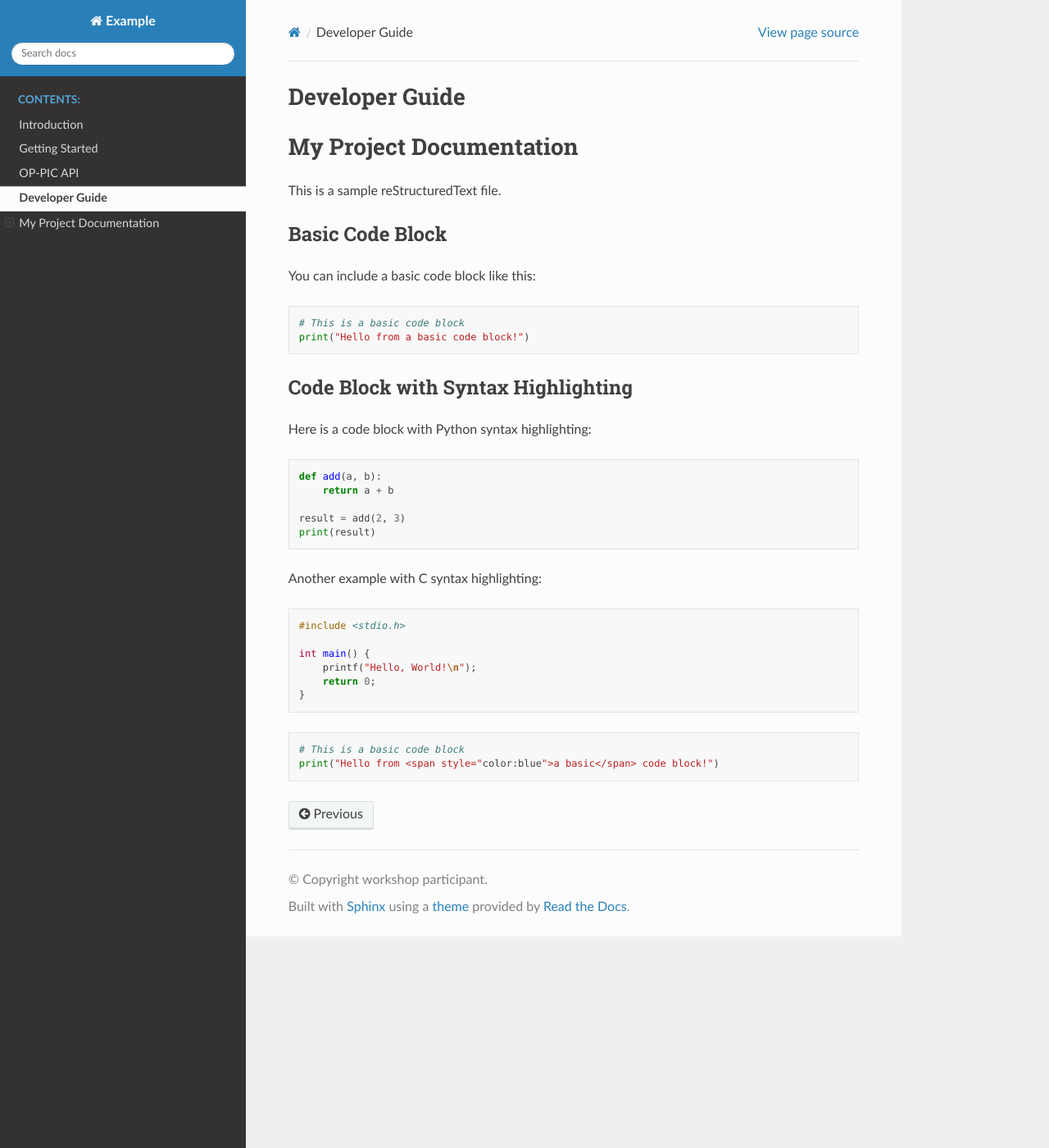
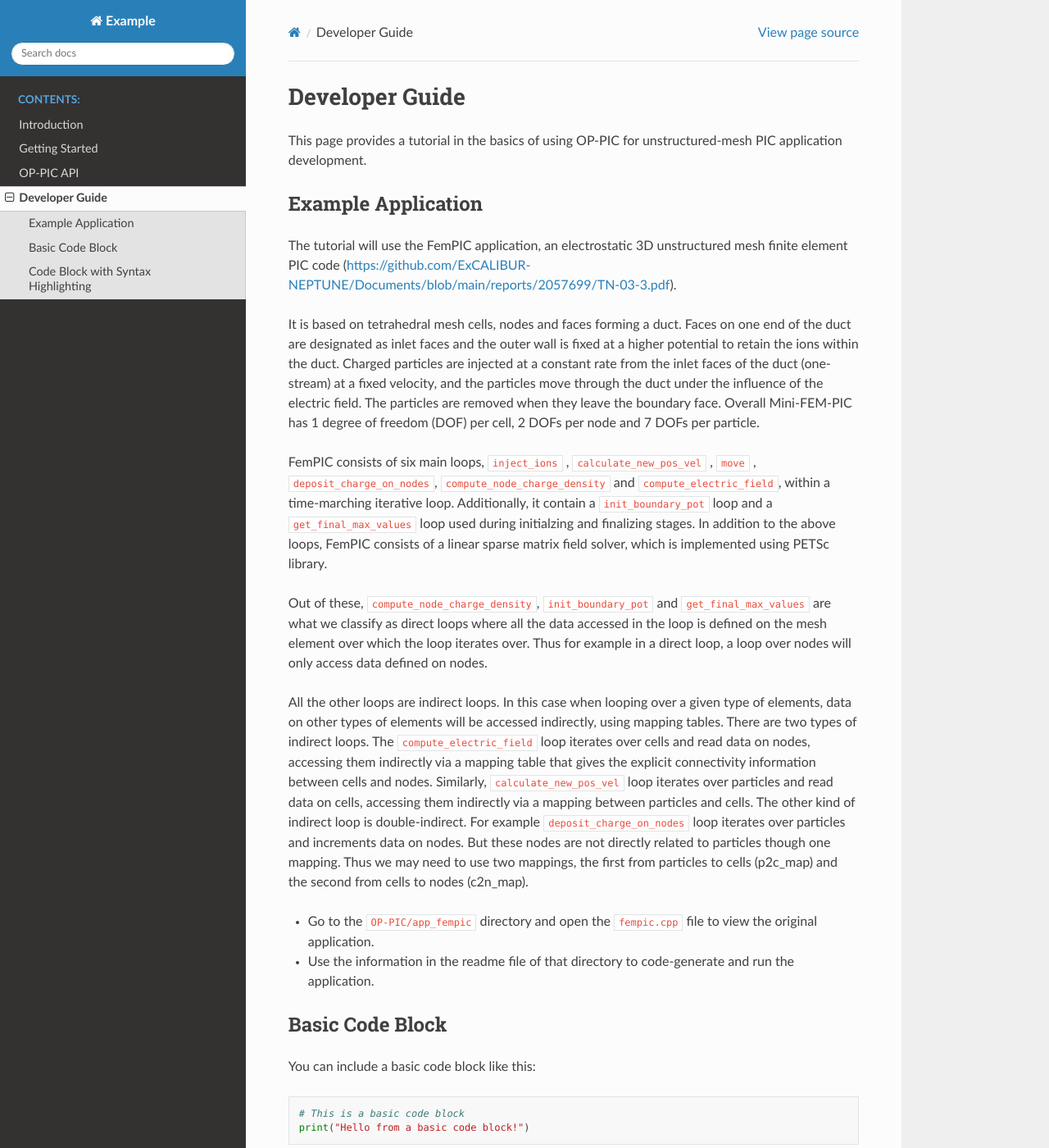
Before and after one commit to ZamanLantra/git_docs_test, a Sphinx documentation site: the page built from doc/developer_guide.rst, in a window 1280 px wide and 1400 px high. Shown: the whole window at 82% size. Built offline with Sphinx 7.4.7 and the Read the Docs theme 2.0.0, drawn with Linux system fonts in a browser that asks for light colours; pages that are not in the unit, such as notebooks, are missing from menus.

Commit message:
Update developer_guide.rst

```diff
--- a/doc/developer_guide.rst
+++ b/doc/developer_guide.rst
@@ -1,10 +1,37 @@
 Developer Guide
 ===============
 
-My Project Documentation
-=========================
+This page provides a tutorial in the basics of using OP-PIC for unstructured-mesh PIC application development.
 
-This is a sample reStructuredText file.
+Example Application
+-------------------
+
+The tutorial will use the FemPIC application, an electrostatic 3D unstructured mesh finite element PIC code (https://github.com/ExCALIBUR-NEPTUNE/Documents/blob/main/reports/2057699/TN-03-3.pdf).
+
+It is based on tetrahedral mesh cells, nodes and faces forming a duct.
+Faces on one end of the duct are designated as inlet faces and the outer wall is fixed at a higher potential to retain the ions within the duct.
+Charged particles are injected at a constant rate from the inlet faces of the duct (one-stream) at a fixed velocity, and the particles move through the duct under the influence of the electric field.
+The particles are removed when they leave the boundary face. Overall Mini-FEM-PIC has 1 degree of freedom (DOF) per cell, 2 DOFs per node and 7 DOFs per particle.
+
+FemPIC consists of six main loops, ``inject_ions`` , ``calculate_new_pos_vel`` , ``move`` , ``deposit_charge_on_nodes``, ``compute_node_charge_density`` and ``compute_electric_field``, within a time-marching iterative loop.
+Additionally, it contain a ``init_boundary_pot`` loop and a ``get_final_max_values`` loop used during initialzing and finalizing stages.
+In addition to the above loops, FemPIC consists of a linear sparse matrix field solver, which is implemented using PETSc library.
+
+Out of these, ``compute_node_charge_density``, ``init_boundary_pot`` and ``get_final_max_values`` are what we classify as direct loops where all the data accessed in the loop is defined on the mesh element over which the loop iterates over.
+Thus for example in a direct loop, a loop over nodes will only access data defined on nodes.
+
+All the other loops are indirect loops.
+In this case when looping over a given type of elements, data on other types of elements will be accessed indirectly, using mapping tables.
+There are two types of indirect loops.
+The ``compute_electric_field`` loop iterates over cells and read data on nodes, accessing them indirectly via a mapping table that gives the explicit connectivity information between cells and nodes.
+Similarly, ``calculate_new_pos_vel`` loop iterates over particles and read data on cells, accessing them indirectly via a mapping between particles and cells.
+The other kind of indirect loop is double-indirect.
+For example ``deposit_charge_on_nodes`` loop iterates over particles and increments data on nodes. But these nodes are not directly related to particles though one mapping.
+Thus we may need to use two mappings, the first from particles to cells (p2c_map) and the second from cells to nodes (c2n_map).
+
+* Go to the ``OP-PIC/app_fempic`` directory and open the ``fempic.cpp`` file to view the original application.
+* Use the information in the readme file of that directory to code-generate and run the application.
+
 
 Basic Code Block
 ----------------
```
